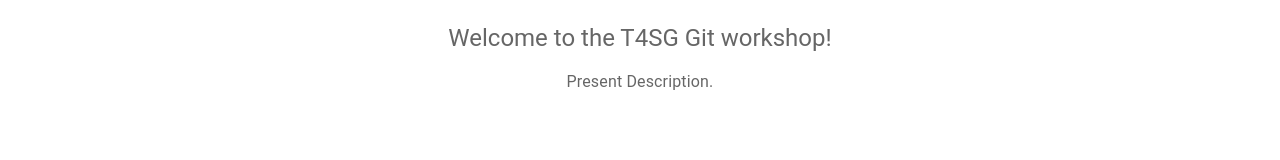
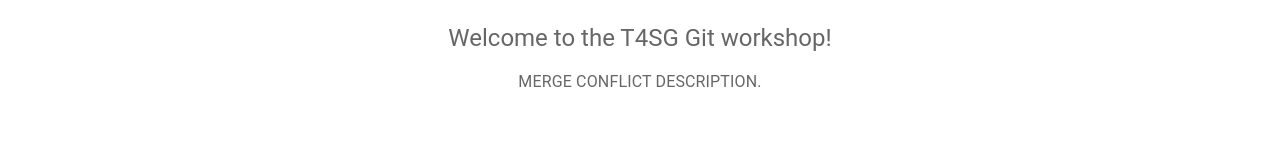
Before and after one commit to hcs-t4sg/git-workshop, a React (Create React App) app: page / in a window 1280 px wide. Shown: the part 199-359 px from the top of the page. Built offline with nearby package versions, Linux system fonts and the light colour scheme.

Commit message:
Update App.js

```diff
--- a/src/App.js
+++ b/src/App.js
@@ -57,7 +57,7 @@
                 Welcome to the T4SG Git workshop!
               </Typography>
               <Typography variant="body1" align="center" color="text.secondary" paragraph>
-                Present Description.
+                MERGE CONFLICT DESCRIPTION.
               </Typography>
               <Stack
                 sx={{ pt: 4 }}
```
